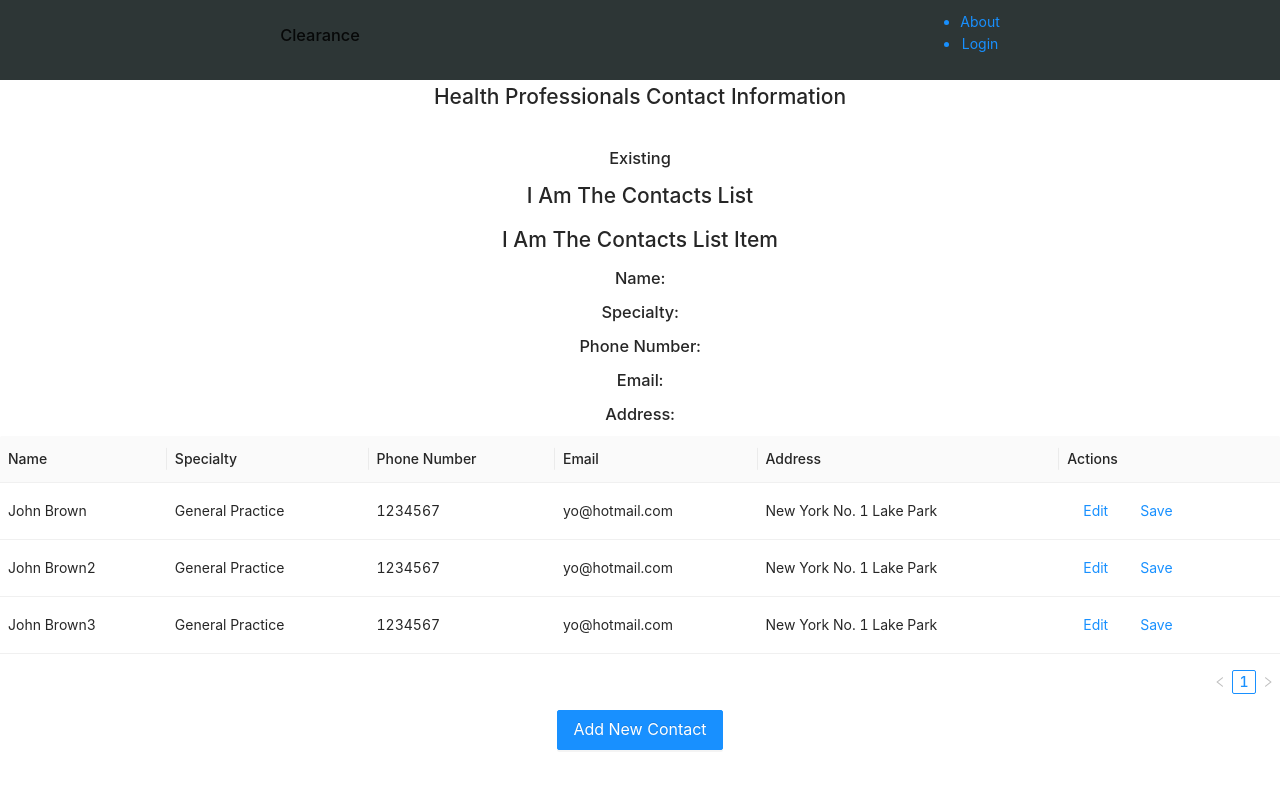
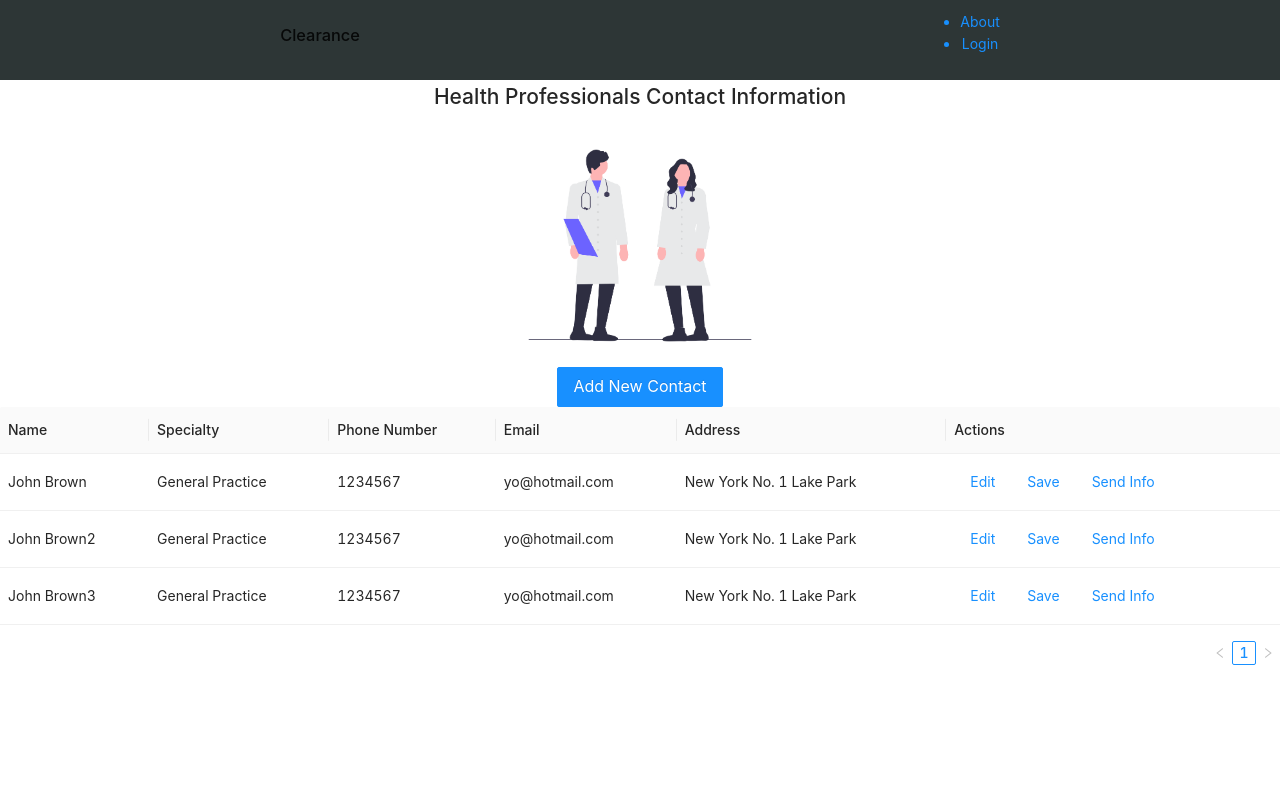
Before and after one commit to sb242/clearance, a React (Create React App) app in the folder client/: page /contacts in a window 1280 px wide. Shown: the top 788 px of the page. Built offline with nearby package versions, Linux system fonts and the light colour scheme.

Commit message:
additional functionality to contacts page

```diff
--- a/client/src/App.js
+++ b/client/src/App.js
@@ -2,7 +2,7 @@ import "./App.css";
 import Nav from "./components/nav";
 import About from "./components/about";
 import Login from "./components/login";
-import Contacts from "./components/contacts/contacts";
+import Contacts from "./components/contacts/Contacts";
 import { BrowserRouter as Router, Switch, Route } from "react-router-dom";
 
 function App() {
--- /dev/null
+++ b/client/src/components/contacts/ContactsTable.js
@@ -0,0 +1,72 @@
+import { Table, Button } from 'antd';
+
+//data will eventually be response from api call for contacts, stored in state as data/contacts and passed as prop to Contacts
+const data = [
+  {
+    name: 'John Brown',
+    specialty: 'General Practice',
+    phone_number: 1234567,
+    email: "yo@hotmail.com",
+    address: 'New York No. 1 Lake Park',
+  },
+  {
+    name: 'John Brown2',
+    specialty: 'General Practice',
+    phone_number: 1234567,
+    email: "yo@hotmail.com",
+    address: 'New York No. 1 Lake Park',
+  },
+  {
+    name: 'John Brown3',
+    specialty: 'General Practice',
+    phone_number: 1234567,
+    email: "yo@hotmail.com",
+    address: 'New York No. 1 Lake Park',
+  }
+];
+
+
+const columns = [
+  {
+    title: 'Name',
+    dataIndex: 'name',
+  },
+  {
+    title: 'Specialty',
+    dataIndex: 'specialty',
+  },
+  {
+    title: 'Phone Number',
+    dataIndex: 'phone_number',
+  },
+  {
+    title: 'Email',
+    dataIndex: 'email',
+  },
+  {
+    title: 'Address',
+    dataIndex: 'address',
+  },
+  {
+    title: 'Actions',
+    render: (_, record) => {
+      return (
+        <>
+        <Button type="link">Edit</Button>
+        <Button type="link">Save</Button>
+        <Button type="link">Send Info</Button>
+        </>
+      );
+    },
+  },
+];
+
+function ContactsTable() {
+  return (
+    <div>
+      <Table columns={columns} dataSource={data} size="middle" />
+    </div>
+  );
+}
+
+export default ContactsTable;
--- a/client/src/components/contacts/contacts.js
+++ b/client/src/components/contacts/contacts.js
@@ -1,5 +1,4 @@
-import ContactsList from "./contactsList";
-import ContactsListItem from "./contactsListItem";
+import ContactsTable from "./ContactsTable";
 import { Button } from 'antd';
 import 'antd/dist/antd.css'
 
@@ -9,13 +8,16 @@ function Contacts() {
   return (
     <div className="contacts-page">
       <h2>Health Professionals Contact Information</h2>
+      <img
+        className="ahp-photo"
+        src="contactImage.png"
+        alt='img'
+        width='300px'
+      />
       <br></br>
-      <h3>Existing</h3>
-      <ContactsList >
-
-      </ContactsList>
-      <ContactsListItem />
       <Button size="large" type="primary">Add New Contact</Button>
+      <br></br>
+      <ContactsTable />
     </div>
   );
 }
--- a/client/src/components/contacts/contactsList.js
+++ /dev/null
@@ -1,9 +0,0 @@
-function ContactsList() {
-  return (
-    <div>
-      <h2>I Am The Contacts List</h2>
-    </div>
-  );
-}
-
-export default ContactsList;
--- a/client/src/components/contacts/contactsListItem.js
+++ /dev/null
@@ -1,78 +0,0 @@
-import { Table, Button } from 'antd';
-
-const columns = [
-  {
-    title: 'Name',
-    dataIndex: 'name',
-  },
-  {
-    title: 'Specialty',
-    dataIndex: 'specialty',
-  },
-  {
-    title: 'Phone Number',
-    dataIndex: 'phone',
-  },
-  {
-    title: 'Email',
-    dataIndex: 'email',
-  },
-  {
-    title: 'Address',
-    dataIndex: 'address',
-  },
-  {
-    title: 'Actions',
-    render: (_, record) => {
-      return (
-        <>
-        <Button type="link">Edit</Button>
-        <Button type="link">Save</Button>
-        </>
-      );
-    },
-  },
-];
-
-const data = [
-  {
-    key: '1',
-    name: 'John Brown',
-    specialty: 'General Practice',
-    phone: 1234567,
-    email: "yo@hotmail.com",
-    address: 'New York No. 1 Lake Park',
-  },
-  {
-    key: '2',
-    name: 'John Brown2',
-    specialty: 'General Practice',
-    phone: 1234567,
-    email: "yo@hotmail.com",
-    address: 'New York No. 1 Lake Park',
-  },
-  {
-    key: '3',
-    name: 'John Brown3',
-    specialty: 'General Practice',
-    phone: 1234567,
-    email: "yo@hotmail.com",
-    address: 'New York No. 1 Lake Park',
-  }
-];
-
-function ContactsListItem() {
-  return (
-    <div>
-      <h2>I Am The Contacts List Item</h2>
-      <h3>Name: </h3>
-      <h3>Specialty: </h3>
-      <h3>Phone Number: </h3>
-      <h3>Email: </h3>
-      <h3>Address: </h3>
-      <Table columns={columns} dataSource={data} size="middle" />
-    </div>
-  );
-}
-
-export default ContactsListItem;
```
Also changed, not shown: client/public/contactImage.png (added), 1 other file (tests, documents, lock files or other folders).
